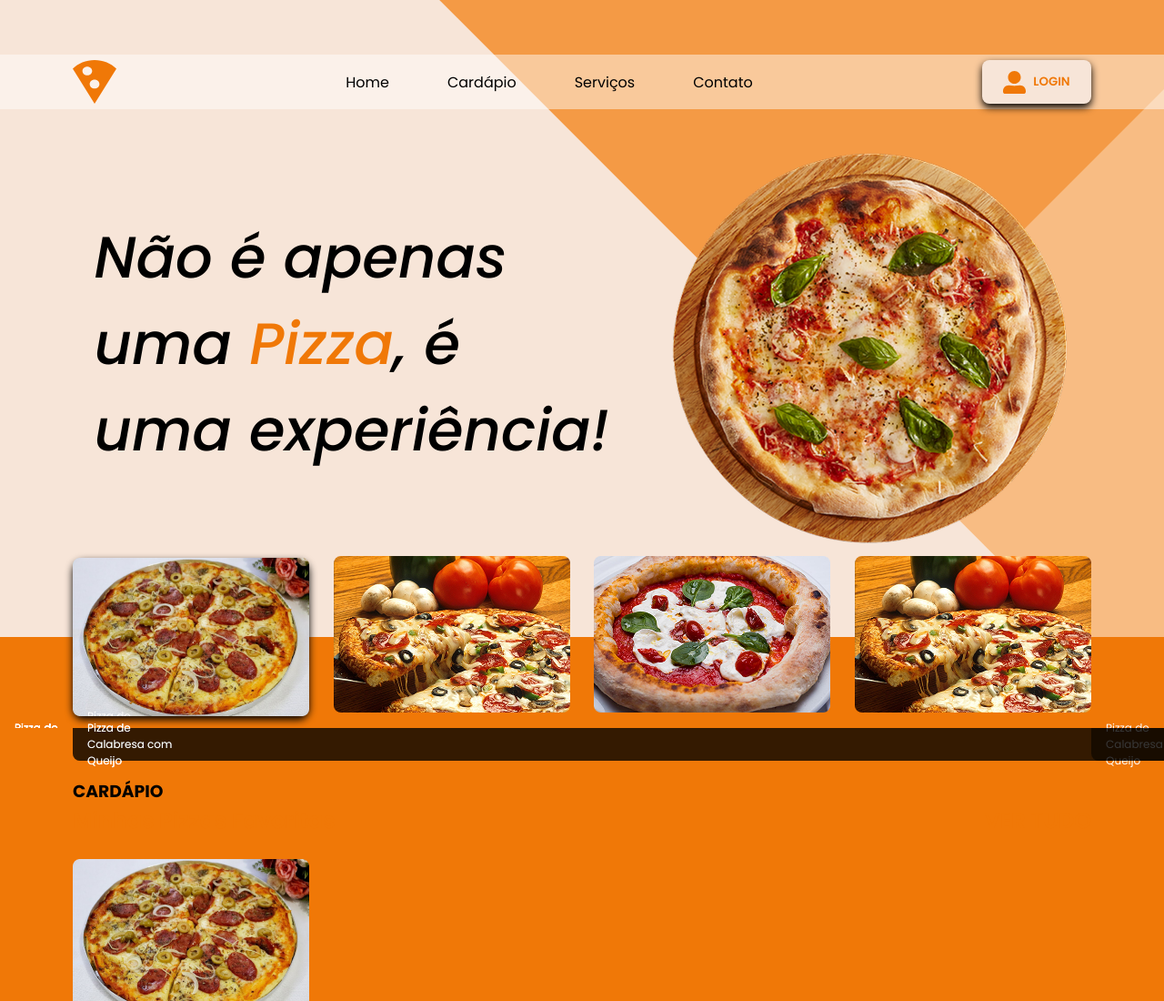
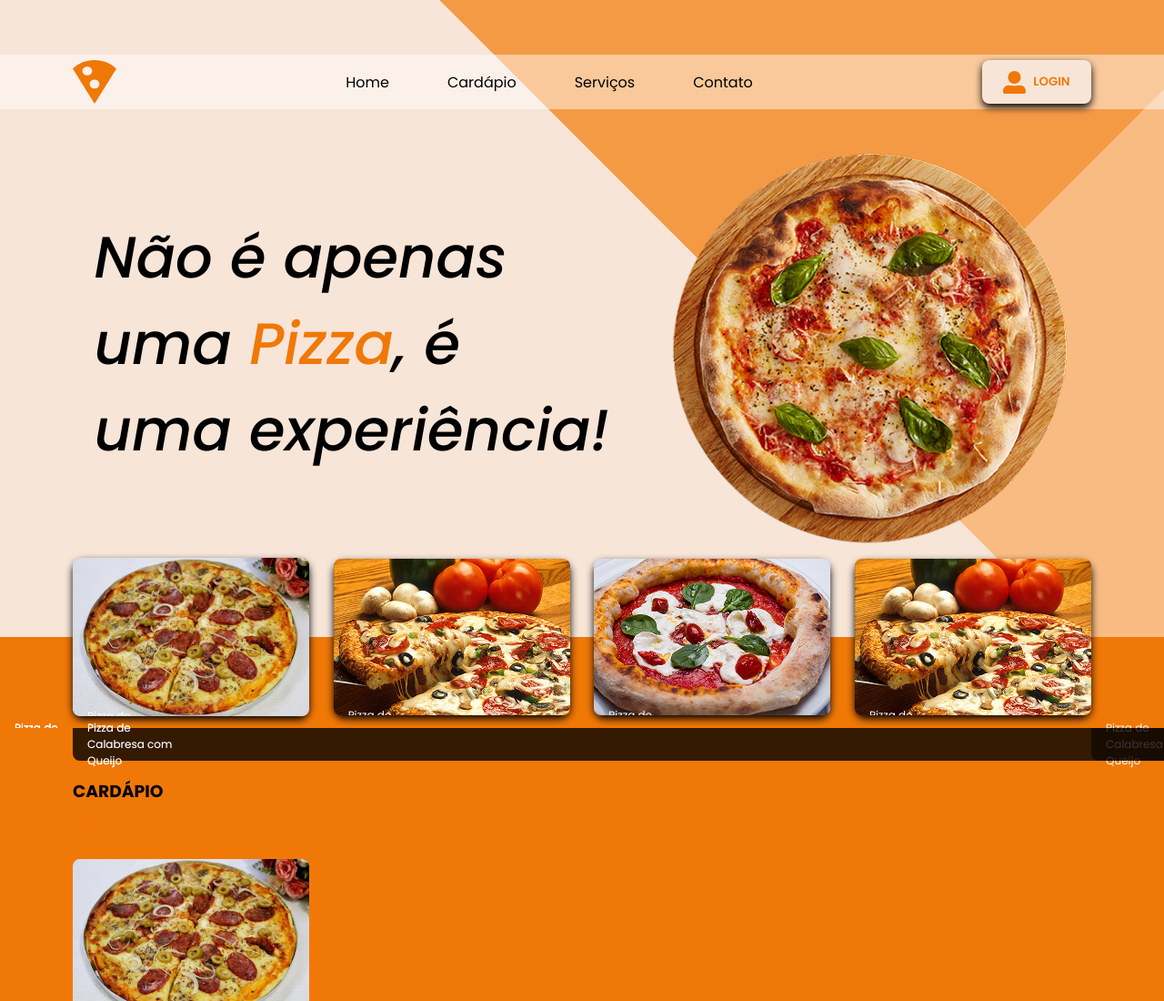
Before and after one commit to PerezM2008/lima.tony-pizzaria, a plain HTML site: page index.html in a window 1280 px wide. Shown: the top 1100 px of the page at 91% size. Drawn offline with Linux system fonts and the light colour scheme.

Commit message:
consertando hierarquia

```diff
--- a/index.html
+++ b/index.html
@@ -1,14 +1,18 @@
 <!DOCTYPE html>
 <html lang="en">
+
 <head>
     <meta charset="UTF-8">
     <meta name="viewport" content="width=device-width, initial-scale=1.0">
     <link rel="preconnect" href="https://fonts.googleapis.com">
     <link rel="preconnect" href="https://fonts.gstatic.com" crossorigin>
-<link href="https://fonts.googleapis.com/css2?family=Poppins:ital,wght@0,100;0,200;0,300;0,400;0,500;0,600;0,700;0,800;0,900;1,100;1,200;1,300;1,400;1,500;1,600;1,700;1,800;1,900&display=swap" rel="stylesheet">
+    <link
+        href="https://fonts.googleapis.com/css2?family=Poppins:ital,wght@0,100;0,200;0,300;0,400;0,500;0,600;0,700;0,800;0,900;1,100;1,200;1,300;1,400;1,500;1,600;1,700;1,800;1,900&display=swap"
+        rel="stylesheet">
     <link rel="stylesheet" href="style.css">
     <title>TONY PIZZARIA</title>
 </head>
+
 <body>
 
     <header>
@@ -34,6 +38,9 @@
             <span>LOGIN</span>
         </button>
     </header>
+
+
+    <!--Home_da_aplicação-->
     <main>
         <section class="Home" id="Home">
             <div class="container-top">
@@ -41,7 +48,11 @@
                 <img src="./img/pizza-home.png" alt="Pizza da pagina Home">
             </div>
 
+
+
             <div class="container-pizzas">
+
+                <!--1 Pizza-->
                 <div class="pizza">
                     <div class="add-pizza">+</div>
                     <img src="./img/pizza1.png" alt="pizza">
@@ -52,24 +63,49 @@
                         </div>
                     </div>
                 </div>
-                <!--COntinuar-->
-                <div class="Pizza">
+
+                <!--2 Pizza-->
+                <div class="pizza">
                     <div class="add-pizza">+</div>
-                    <img src="./img/pizza2.png" alt="pizza2">
+                    <img src="./img/pizza2.png" alt="pizza">
                     <div class="overflow">
                         <div class="container-info">
-                            <p>Pizza de calabreza com queijo</p>
+                            <p>Pizza de calabreza com Queijo</p>
                             <span>R$36,00</span>
                         </div>
                     </div>
                 </div>
 
 
+               <!--3 Pizza-->
+                <div class="pizza">
+                    <div class="add-pizza">+</div>
+                    <img src="./img/pizza3.png" alt="pizza">
+                    <div class="overflow">
+                        <div class="container-info">
+                            <p>Pizza de calabreza com Queijo</p>
+                            <span>R$36,00</span>
+                        </div>
+                    </div>
+
+                </div>
 
 
-                <div class="Pizza"><img src="./img/pizza3.png" alt="pizza3"></div>
-                <div class="Pizza"><img src="./img/pizza4.png" alt="pizza4"></div>
+                <!--4 Pizza-->
+                <div class="pizza">
+                    <div class="add-pizza">+</div>
+                    <img src="./img/pizza4.png" alt="pizza">
+                    <div class="overflow">
+                        <div class="container-info">
+                            <p>Pizza de calabreza com Queijo</p>
+                            <span>R$36,00</span>
                         </div>
+                    </div>
+                </div>
+            </div>
+
+        <!---------------------------->
+
 
         </section>
         <section class="Cardapio" id="Cardapio">
@@ -296,4 +332,5 @@
 
 
 </body>
+
 </html>
```
Lines whose indentation alone changed are shown as unchanged.
